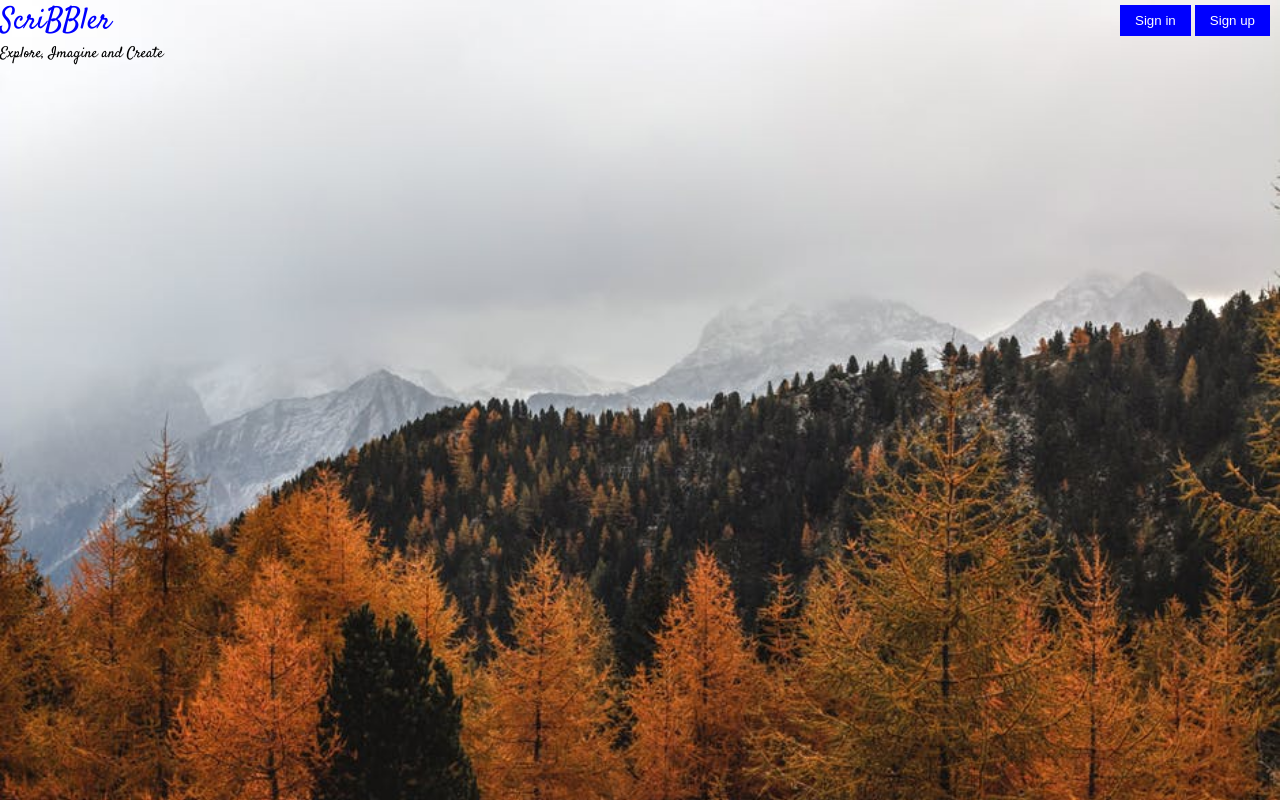
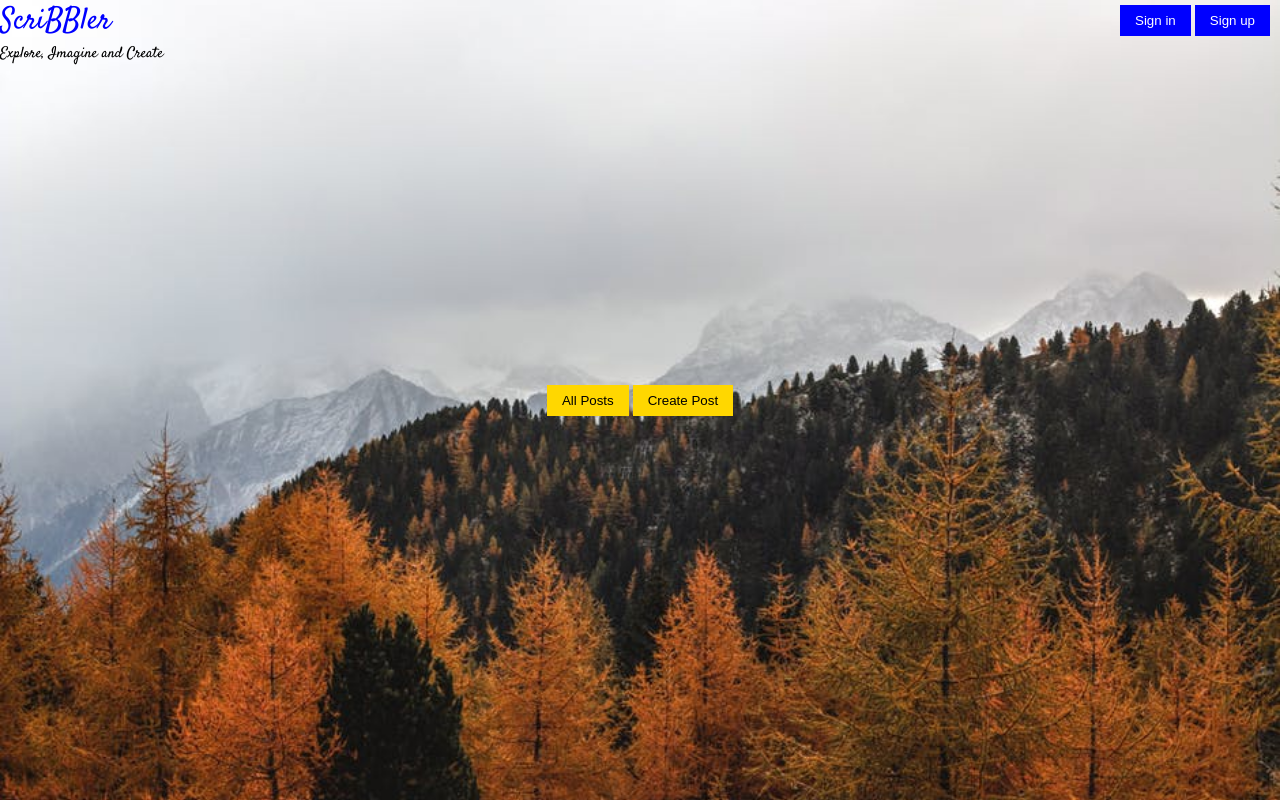
Before and after one commit to hemanttolwani89/ScriBBler, a plain HTML site: page index.html in a window 1280 px wide. Drawn offline with Linux system fonts and the light colour scheme.

Commit message:
post button

```diff
--- a/css/index.css
+++ b/css/index.css
@@ -32,6 +32,26 @@ font-size: 15px;
   position: absolute;
   top: 5px;
   right: 10px;
+}
+
+.postButton {
+  background-color: #FFD700;
+  border: none;
+  color: black;
+  position: relative;
+  padding: 8px 15px;
+  text-align: center;
+  text-decoration: none;
+  display: inline-block;
+}
+.postButtons{
+  left: 0;
+    line-height: 200px;
+    margin-top: -100px;
+    position: absolute;
+    text-align: center;
+    top: 50%;
+    width: 100%;
 }
 
 .modal {
@@ -89,3 +109,6 @@ input{
   color: white;
   background-color: green;
 }
+.nam{
+  text-align: center;
+}
--- a/index.html
+++ b/index.html
@@ -36,16 +36,15 @@
         <div class="postButtons">
 
         	<!-- Insert code for All Posts & Create Post button here -->
-
+          <button type="button" name="allpost" class="postButton" id="all" onclick="createModal('myModal','signin')">All Posts</button>
+          <button type="button" name="createpost" class="postButton" id="create" onclick="createModal('myModal1','signup')">Create Post</button>
         </div>
     </div>
 
     <div>
     	<!-- Insert code for Sign In modal here -->
-        <!-- The Modal -->
+
         <div id="myModal" class="modal">
-
-         <!-- Modal content -->
          <div class="modal-content">
            <span class="close">&times;</span>
            <div class="modeltitle">
@@ -64,12 +63,12 @@
 
                <button type="submit" name="submit" class="btnsubmit">Sign Up</button>
              </form>
+             <div class="nam">
+               Not a member? <a  href="#myModal1" data-toggle="modal" >Sign Up</a>
+             </div>
            </div>
-
          </div>
-
         </div>
-
     </div>
 
     <div>
@@ -123,3 +122,4 @@
 
 </body>
 </html>
+<!-- TODO: close modal and width modal close modal and open other-->
--- a/js/index.js
+++ b/js/index.js
@@ -1,11 +1,8 @@
 function createModal(myModel, myBtn){
   var modal = document.getElementById(myModel);
 
-  console.log(modal)
-
   // Get the button that opens the modal
   var btn = document.getElementById(myBtn);
-  console.log(btn)
 
   // Get the <span> element that closes the modal
   var span = document.getElementsByClassName("close")[0];
```
